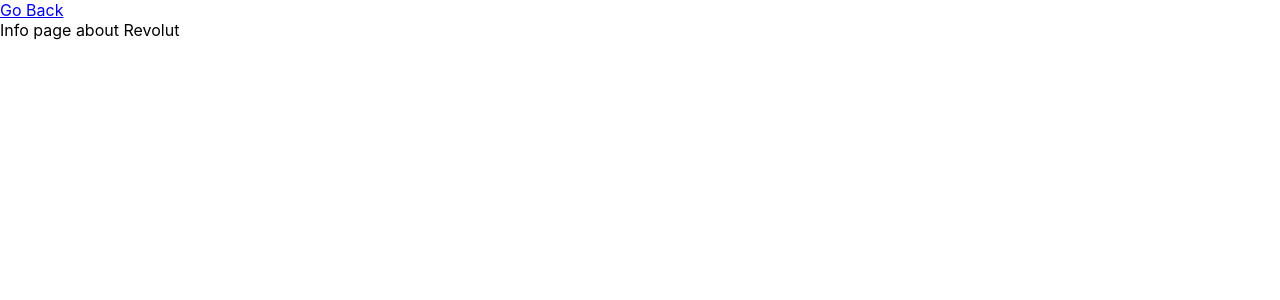
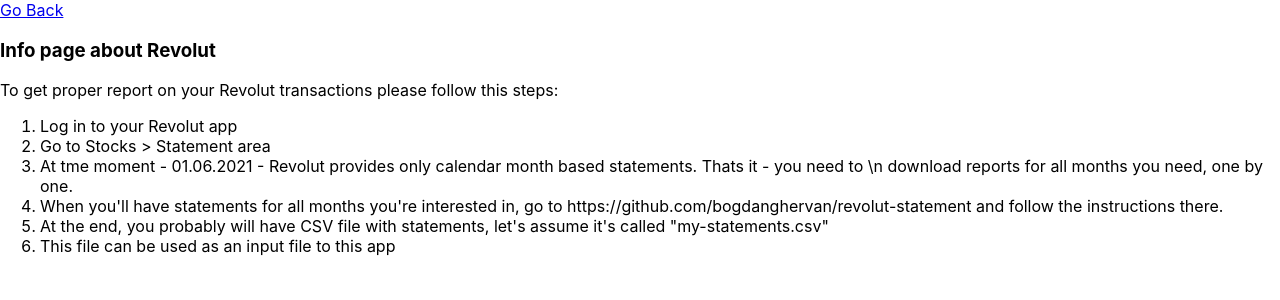
Before and after one commit to andrewmiroshnichenko/trading-taxes, a React (Create React App) app: page /revolut-details in a window 1280 px wide. Shown: the top 300 px of the page. Built offline with nearby package versions, Linux system fonts and the light colour scheme.

Commit message:
texts for Exante and Revolut adjusted

```diff
--- a/src/pages/AboutExante/AboutExante.tsx
+++ b/src/pages/AboutExante/AboutExante.tsx
@@ -7,10 +7,10 @@
     <Link to="/">Go Back</Link>
     <h3>Info page about Exante</h3>
     <p>
-      To get proper report on your Exante transaction please follow this steps:
+      To get proper report on your Exante transactions please follow this steps:
     </p>
     <ol>
-      <li>Log in to your Exante acc</li>
+      <li>Log in to your Exante web acc</li>
       <li>Go to Account &gt; Reports area</li>
       <li>Hit &quot;Create custom report&quot; button</li>
       <li>Choose your base currency and CSV as a file format</li>
--- a/src/pages/AboutRevolut/AboutRevolut.tsx
+++ b/src/pages/AboutRevolut/AboutRevolut.tsx
@@ -4,7 +4,30 @@
 const AboutRevolut: React.FunctionComponent = () => (
   <>
     <Link to="/">Go Back</Link>
-    <div>Info page about Revolut</div>
+    <h3>Info page about Revolut</h3>
+    <p>
+      To get proper report on your Revolut transactions please follow this
+      steps:
+    </p>
+    <ol>
+      <li>Log in to your Revolut app</li>
+      <li>Go to Stocks &gt; Statement area</li>
+      <li>
+        At tme moment - 01.06.2021 - Revolut provides only calendar month based
+        statements. Thats it - you need to \n download reports for all months
+        you need, one by one.
+      </li>
+      <li>
+        When you&apos;ll have statements for all months you&apos;re interested
+        in, go to https://github.com/bogdanghervan/revolut-statement and follow
+        the instructions there.
+      </li>
+      <li>
+        At the end, you probably will have CSV file with statements, let&apos;s
+        assume it&apos;s called &quot;my-statements.csv&quot;
+      </li>
+      <li>This file can be used as an input file to this app</li>
+    </ol>
   </>
 );
 
```
